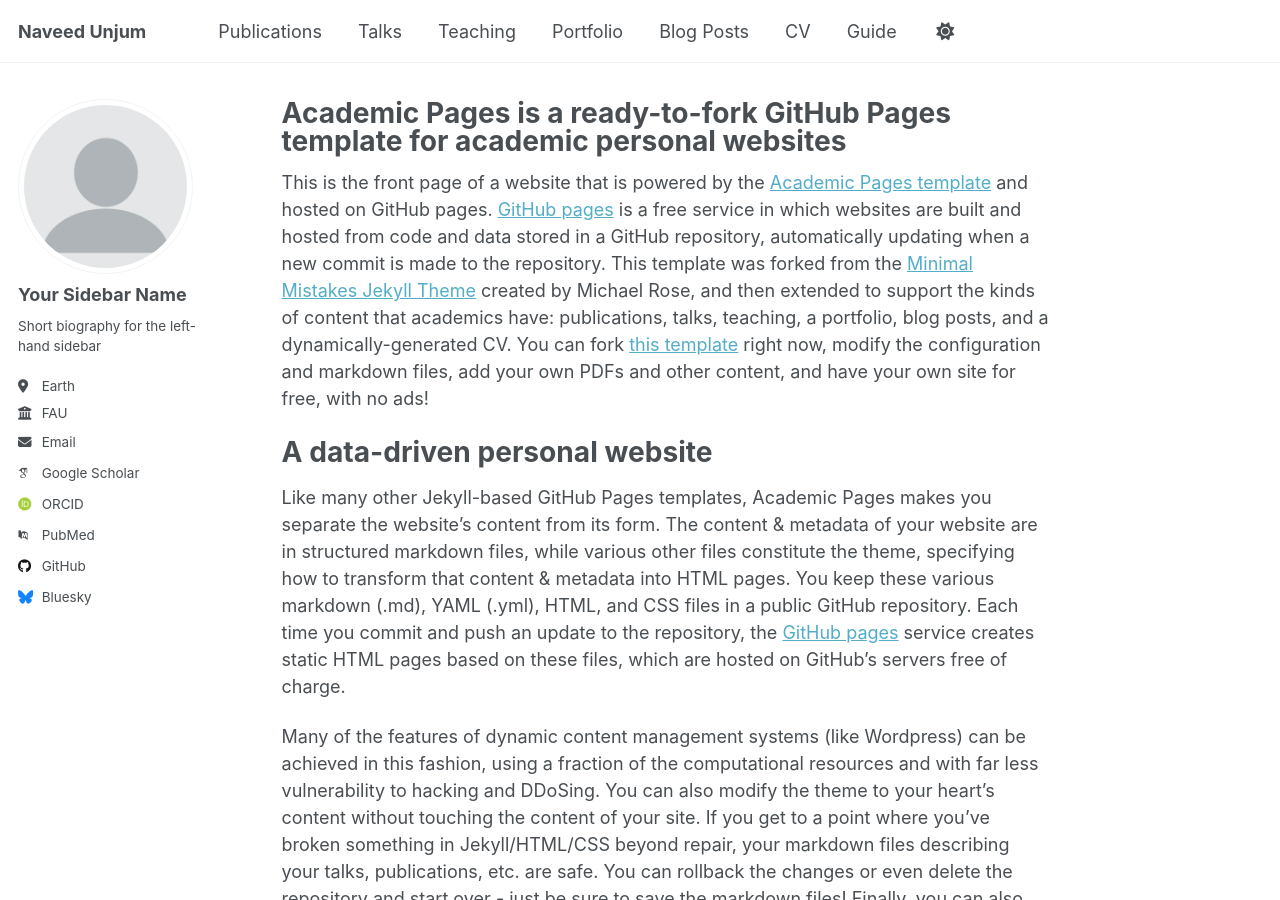
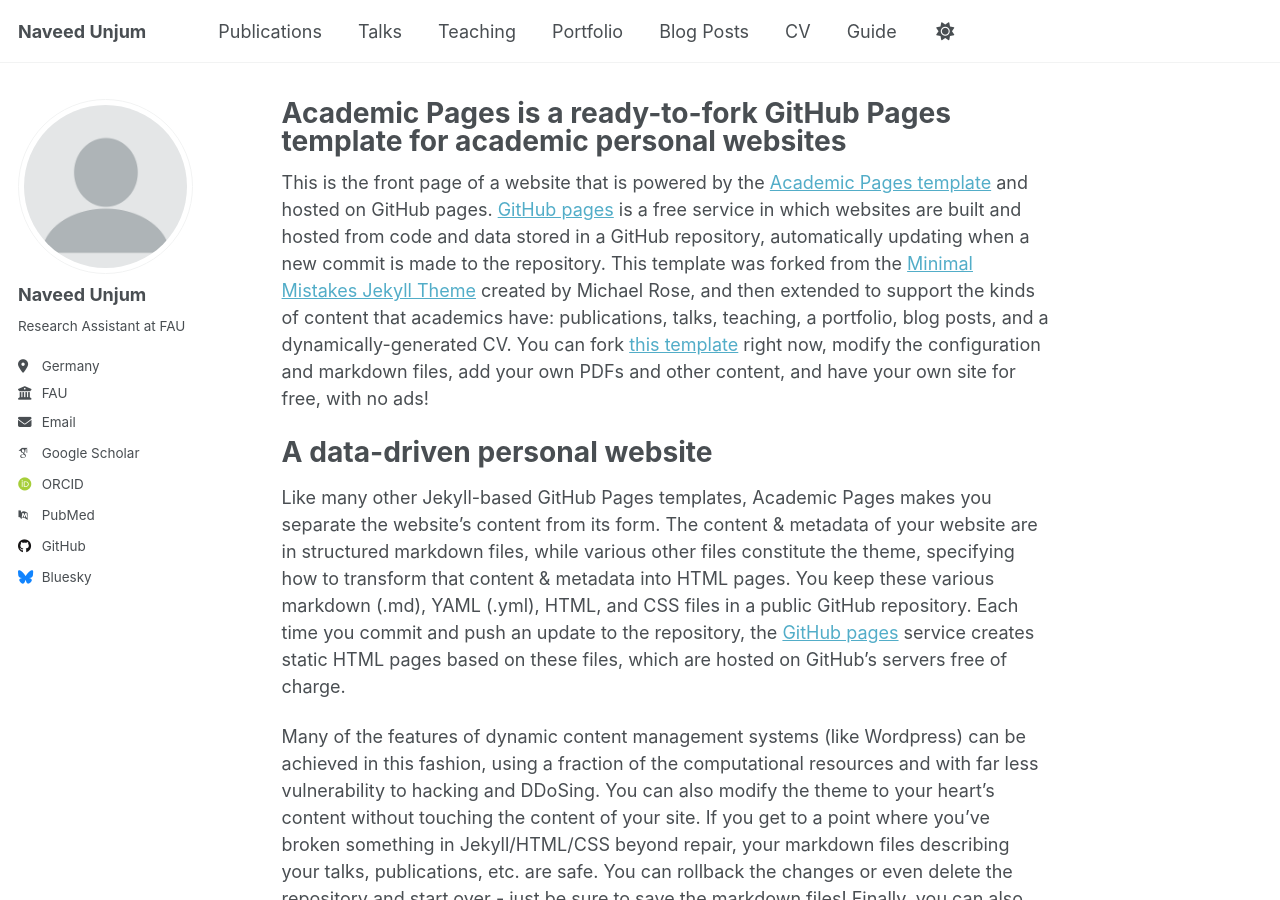
Before and after one commit to naveedunjum/naveedunjum.github.io, a Jekyll site: the page built from _pages/about.md, in a window 1280 px wide and 900 px high. Built offline with Jekyll 4.4.1, drawn with Linux system fonts in a browser that asks for light colours; some web fonts are replaced.

Commit message:
Update _config.yml

```diff
--- a/_config.yml
+++ b/_config.yml
@@ -12,10 +12,10 @@ site_theme               : "default"
 title                    : "Naveed Unjum"
 title_separator          : "-"
 name                     : &name "Naveed Unjum"
-description              : &description "personal description"
+description              : &description "Research Assistant at FAU"
 url                      : https://naveedunjum.github.io # the base hostname & protocol for your site e.g. "https://[your GitHub username].github.io" or if you already have some other page hosted on Github then use "https://[your GitHub username].github.io/[Your Repo Name]"
 baseurl                  : "" # the subpath of your site, e.g. "/blog"
-repository               : "naveedunjum/naveedunjum.github.io"
+repository               : "naveedunjum.github.io"
 
 # Site Author - The following control what appear as part of the author content on the side bar.
 #               If a field is blank the icon and link will not appear, otherwise it will be shown.
@@ -23,10 +23,10 @@ repository               : "naveedunjum/naveedunjum.github.io"
 author:
   # Biographic information
   avatar           : "profile.png"
-  name             : "Your Sidebar Name"
+  name             : "Naveed Unjum"
   pronouns         : # example: "she/her"
-  bio              : "Short biography for the left-hand sidebar"
-  location         : "Earth"
+  bio              : "Research Assistant at FAU"
+  location         : "Germany"
   employer         : "FAU"
   uri              : # URL
   email            : "naveedunjum@fau.de"
@@ -46,7 +46,7 @@ author:
   bitbucket        : # Username - Update with your username on the site
   codepen          : # Username
   dribbble         : # Username
-  github           : "academicpages"
+  github           : "naveedunjum"
   kaggle           : # Username
   stackoverflow    : # User number or user number and name (i.e., use "1" or "1/jeff-atwood")
 
```
